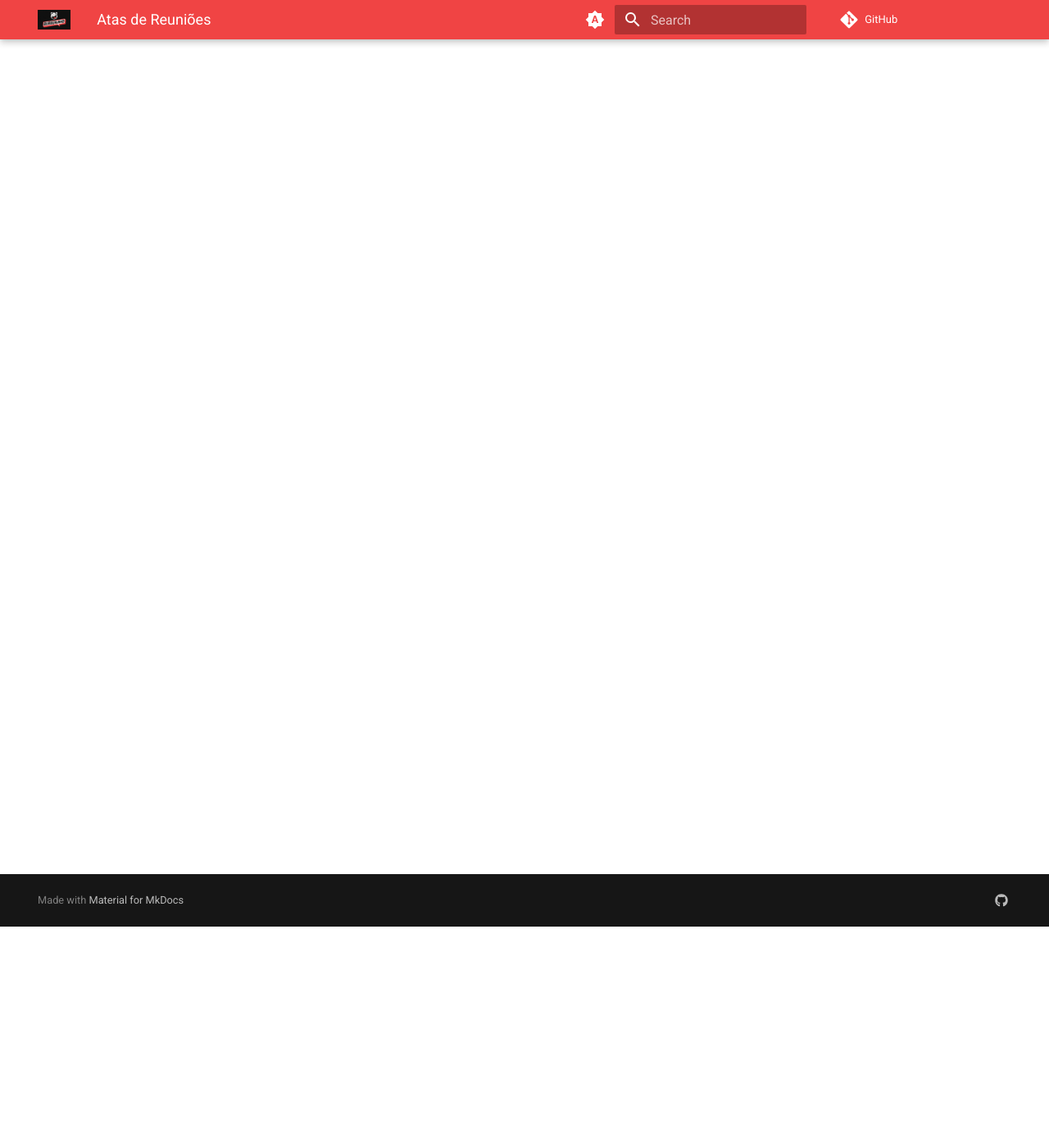
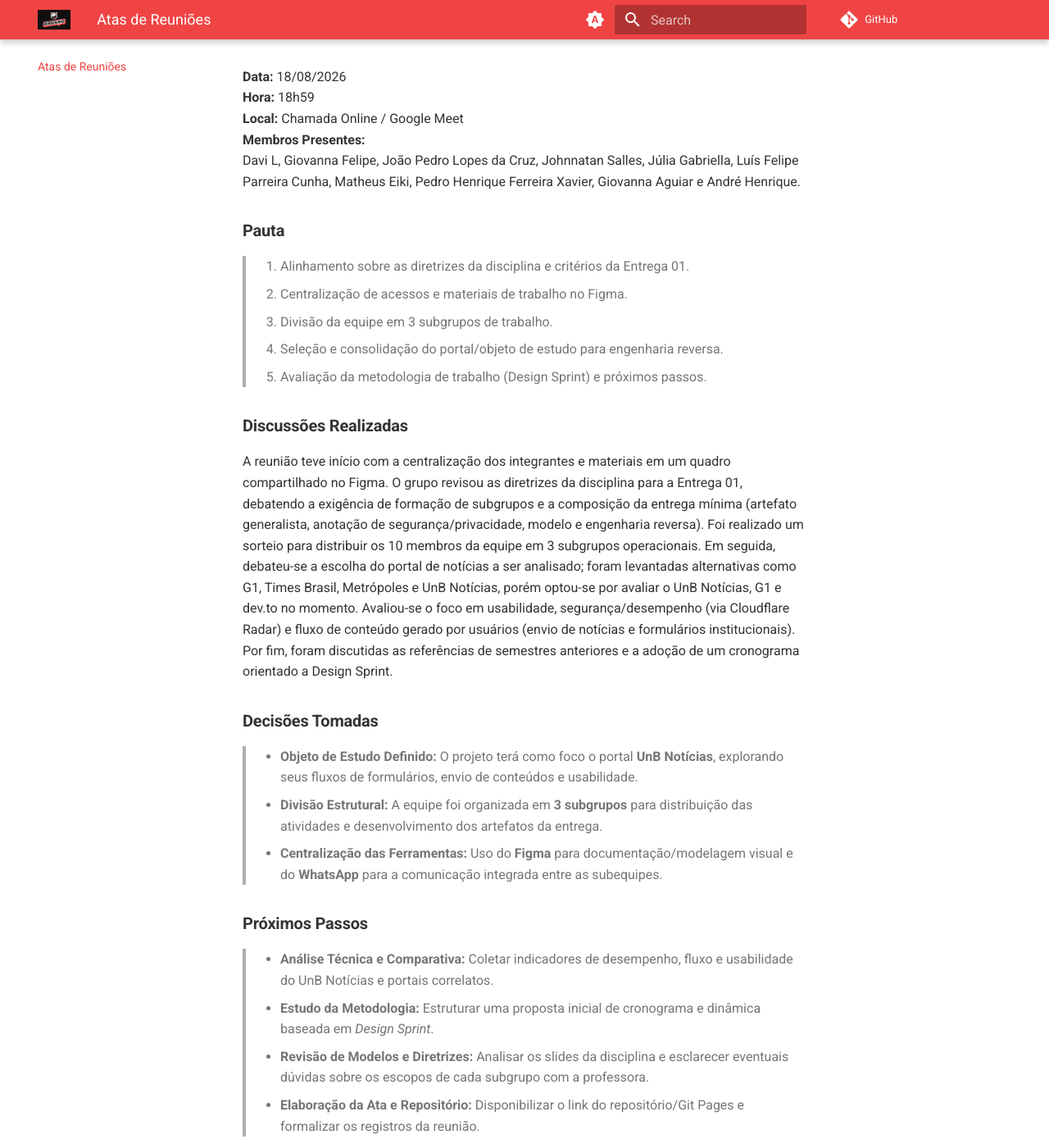
Before and after one commit to UnBArqDsw2026-2-Turma01/2026.2-T01-_G3_ProjetoPortalNoticias_Entrega_01, an MkDocs documentation site: the page built from docs/Projeto/Atas_1.md, in a window 1280 px wide and 1400 px high, scrolled down 270 px. Shown: the whole window at 82% size. Built offline with MkDocs 1.6.1 and Material for MkDocs 9.7.7, drawn with Linux system fonts in a browser that asks for light colours; comment, search, counter and statistics services are not loaded; some of the changed text lies outside the part shown.

Commit message:
feat: adiciona ata da reunião da equipe

```diff
--- a/docs/Projeto/Atas_1.md
+++ b/docs/Projeto/Atas_1.md
@@ -1 +1,53 @@
 # Ata reunião 1
+
+# **REUNIÃO 18/08 \- Desenho de Software (Entrega 01\)**
+
+**Data:** 18/08/2026
+**Hora:** 18h59
+**Local:** Chamada Online / Google Meet
+**Membros Presentes:**
+Davi L, Giovanna Felipe, João Pedro Lopes da Cruz, Johnnatan Salles, Júlia Gabriella, Luís Felipe Parreira Cunha, Matheus Eiki, Pedro Henrique Ferreira Xavier, Giovanna Aguiar e André Henrique.
+
+### **Pauta**
+
+> 1. Alinhamento sobre as diretrizes da disciplina e critérios da Entrega 01\.
+> 2. Centralização de acessos e materiais de trabalho no Figma.
+> 3. Divisão da equipe em 3 subgrupos de trabalho.
+> 4. Seleção e consolidação do portal/objeto de estudo para engenharia reversa.
+> 5. Avaliação da metodologia de trabalho (Design Sprint) e próximos passos.
+
+###
+
+### **Discussões Realizadas**
+
+A reunião teve início com a centralização dos integrantes e materiais em um quadro compartilhado no Figma. O grupo revisou as diretrizes da disciplina para a Entrega 01, debatendo a exigência de formação de subgrupos e a composição da entrega mínima (artefato generalista, anotação de segurança/privacidade, modelo e engenharia reversa). Foi realizado um sorteio para distribuir os 10 membros da equipe em 3 subgrupos operacionais. Em seguida, debateu-se a escolha do portal de notícias a ser analisado; foram levantadas alternativas como G1, Times Brasil, Metrópoles e UnB Notícias, porém optou-se  por avaliar o UnB Notícias, G1 e dev.to no momento. Avaliou-se o foco em usabilidade, segurança/desempenho (via Cloudflare Radar) e fluxo de conteúdo gerado por usuários (envio de notícias e formulários institucionais). Por fim, foram discutidas as referências de semestres anteriores e a adoção de um cronograma orientado a Design Sprint.
+
+###
+
+### **Decisões Tomadas**
+
+> * **Objeto de Estudo Definido:** O projeto terá como foco o portal **UnB Notícias**, explorando seus fluxos de formulários, envio de conteúdos e usabilidade.
+> * **Divisão Estrutural:** A equipe foi organizada em **3 subgrupos** para distribuição das atividades e desenvolvimento dos artefatos da entrega.
+> * **Centralização das Ferramentas:** Uso do **Figma** para documentação/modelagem visual e do **WhatsApp** para a comunicação integrada entre as subequipes.
+
+###
+
+### **Próximos Passos**
+
+> * **Análise Técnica e Comparativa:** Coletar indicadores de desempenho, fluxo e usabilidade do UnB Notícias e portais correlatos.
+> * **Estudo da Metodologia:** Estruturar uma proposta inicial de cronograma e dinâmica baseada em *Design Sprint*.
+> * **Revisão de Modelos e Diretrizes:** Analisar os slides da disciplina e esclarecer eventuais dúvidas sobre os escopos de cada subgrupo com a professora.
+> * **Elaboração da Ata e Repositório:** Disponibilizar o link do repositório/Git Pages e formalizar os registros da reunião.
+
+**Observação:** A reunião contou com gravação e transcrição gerada automaticamente. Segue abaixo link para verificação:
+
+- Gravação: [fzq-ntdc-nqm (2026-08-18 18:59 GMT-3)](https://drive.google.com/file/d/1Zxyu7YQ4N8f3OMjm_LJF0UQI9mf1GEOW/view?usp=sharing)
+- Transcrição: [Reunião iniciada às 2026/08/18 18:59 GMT-03:00 - Anotações do Gemini](https://docs.google.com/document/d/1fJtaTFoZh1qFUM4eyMvM6iA7YTDjSuaiAc9tXd-oEQI/edit?usp=sharing)
+
+###
+
+### **Histórico de Versões**
+
+| Versão | Data | Descrição | Autor(es) | Revisor(es) |
+| :---- | :---- | :---- | :---- | :---- |
+| **0.1** | 18/08/2026 | Criação da Ata da Reunião Inicial (Entrega 01\) pelo Gemini a partir da transcrição da reunião | Luís Felipe Parreira Cunha | ?? |
```
Also changed, not shown: docs/index.md (+1 -1 lines).
